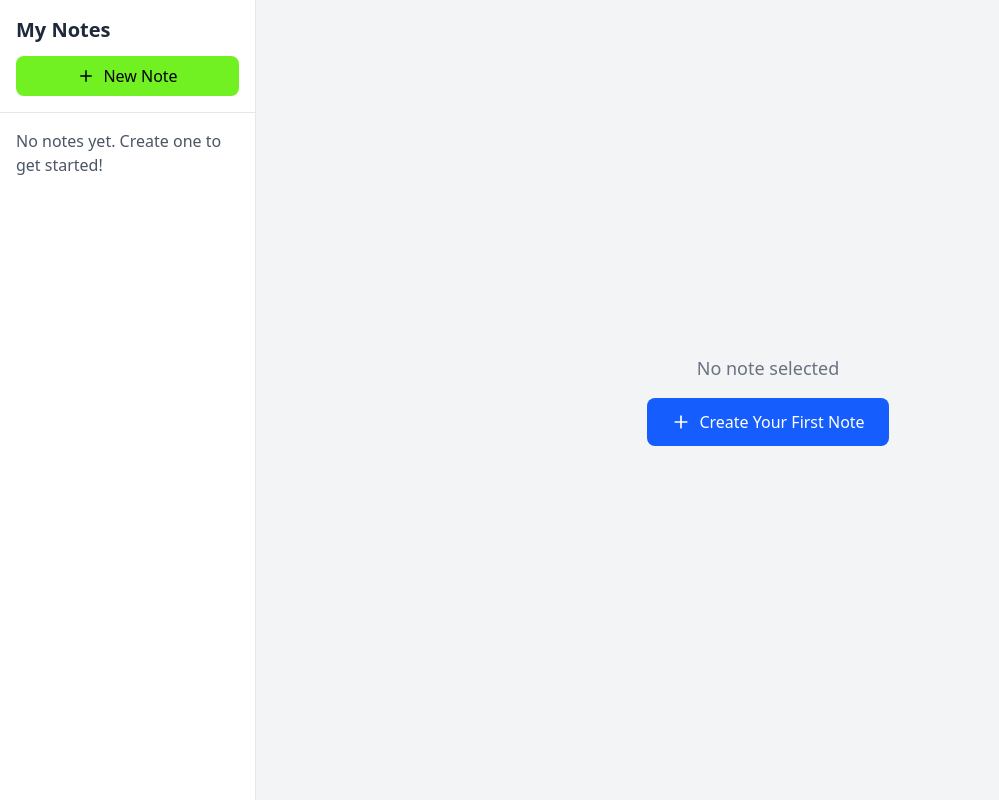
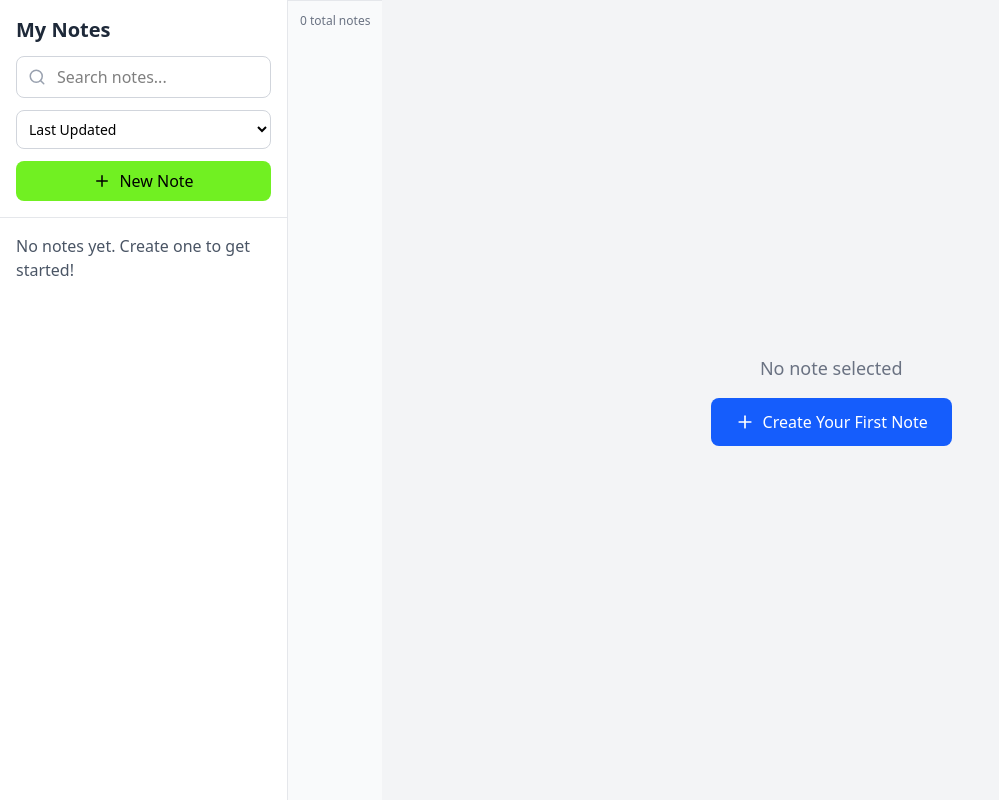
Before and after one commit to bijayjha2025/Lekha--React-Project, a React (Vite) app in the folder lekha/: page / in a window 1280 px wide. Shown: the whole page, without its empty margins (0-999 px from the left). Built offline with nearby package versions, Linux system fonts and the light colour scheme.

Commit message:
Features, sorting, note count

```diff
--- a/lekha/src/App.jsx
+++ b/lekha/src/App.jsx
@@ -1,11 +1,17 @@
-import { useState, useEffect } from 'react';
-import { Plus, Trash2 } from 'lucide-react';
+import { useState, useEffect, useRef, useCallback } from 'react';
+import { Plus, Trash2, Search, X } from 'lucide-react';
 
 function App() {
   const [notes, setNotes] = useState([]);
   const [activeNoteId, setActiveNoteId] = useState(null);
   const [currentTitle, setCurrentTitle] = useState('');
   const [currentContent, setCurrentContent] = useState('');
+  const [searchQuery, setSearchQuery] = useState('');
+  const [sortBy, setSortBy] = useState('updated');
+
+  const activeNote = notes.find(n => n.id === activeNoteId);
+
+  const savedTimeoutRef = useRef(null);
 
   useEffect(() => {
     const savedNotes = localStorage.getItem('allNotes');
@@ -20,40 +26,60 @@ function App() {
     }
    }, []);
 
-   useEffect(() => {
-    if (notes.length > 0) {
-      localStorage.setItem('allNotes', JSON.stringify(notes));
-    }
-  }, [notes]);
+  useEffect(() => {
+  if (notes.length === 0) {
+    localStorage.removeItem('allNotes');
+  } else {
+    localStorage.setItem('allNotes', JSON.stringify(notes));
+  }
+}, [notes]);
 
   const createNewNote = () => {
     const newNote = {
       id: Date.now(),
       title: 'Untitled Note',
       content: '',
-      createdAt: new Date().toLocaleDateString()
+      createdAt: new Date().toISOString(),
+      updatedAt: new Date().toISOString(),
     };
-    setNotes([newNote, ...notes]);
+    setNotes(prev => [newNote, ...prev]);
     setActiveNoteId(newNote.id);
     setCurrentTitle(newNote.title);
     setCurrentContent(newNote.content);
   };
 
   const selectNote = (note) => {
-    if(activeNoteId){
-      saveCurrentNote();
-    }
     setActiveNoteId(note.id);
     setCurrentTitle(note.title);
     setCurrentContent(note.content);
   };
 
-  const saveCurrentNote = () => {
+  const saveCurrentNote = useCallback(() => {
     if(!activeNoteId) return;
 
-    setNotes(notes.map(note =>
-      note.id === activeNoteId ? { ...note, title: currentTitle, content: currentContent, updatedAt: new Date().toLocaleDateString() } : note ));
-  }
+    setNotes(prev =>
+      prev.map(note =>
+      note.id === activeNoteId ? { ...note, title: currentTitle, content: currentContent, updatedAt: new Date().toISOString() } : note )
+    );
+  }, [activeNoteId, currentTitle, currentContent]);
+
+    useEffect(() => {
+    if(!activeNoteId) return;
+
+    if(savedTimeoutRef.current) {
+      clearTimeout(savedTimeoutRef.current);
+    }
+
+    savedTimeoutRef.current = setTimeout(() => {
+      saveCurrentNote();
+    }, 1000);
+
+    return () => {
+      if(savedTimeoutRef.current) {
+        clearTimeout(savedTimeoutRef.current);
+      }
+    };
+  }, [currentTitle, currentContent, saveCurrentNote]);
 
   const deleteNote = (id, e) => {
     e.stopPropagation();
@@ -73,20 +99,54 @@ function App() {
           setCurrentContent('');
         }
       }
-
-      if (newNotes.length === 0) {
-        localStorage.removeItem('allNotes');
-      }
     }
   };
+
+  const filteredNotes = notes.filter(note => {
+    const searchLower = searchQuery.toLowerCase();
+    return (
+      note.title.toLowerCase().includes(searchLower) || note.content.toLowerCase().includes(searchLower)
+    );
+  });
+
+  const sortedNotes = [...filteredNotes].sort((a, b) => {
+    switch (sortBy) {
+      case 'updated':
+        return new Date(b.updatedAt) - new Date(a.updatedAt);
+      case 'created':
+        return new Date(b.createdAt) - new Date(a.createdAt);
+      case 'title':
+        return a.title.localeCompare(b.title);
+      default:
+        return 0;
+    }
+  });
 
   const charCount = currentContent.length;
 
   return(
   <div className='flex h-screen bg-gray-100'>
-   <div className='w-64 bg-white border-r border-gray-200 flex flex-col'>
+   <div className='w-72 bg-white border-r border-gray-200 flex flex-col'>
     <div className='p-4 border-b border-gray-200'>
      <h1 className='text-xl font-bold text-gray-800 mb-3'>My Notes</h1>
+
+     <div className='relative mb-3'>
+      <Search className="absolute left-3 top-1/2 transform -translate-y-1/2 text-gray-400" size={18} />
+       <input type="text" value={searchQuery} onChange={(e) => setSearchQuery(e.target.value)} placeholder="Search notes..." className="w-full pl-10 pr-10 py-2 border border-gray-300 rounded-lg focus:outline-none focus:ring-2 focus:ring-[#bff542]"/>
+
+      {searchQuery && (
+       <button onClick={() => setSearchQuery('')} className="absolute right-3 top-1/2 transform -translate-y-1/2 text-gray-400 hover:text-gray-600">
+        <X size={18} />
+       </button>
+      )}
+     </div>
+
+     <select value={sortBy} onChange={(e) => setSortBy(e.target.value)} className='w-full mb-3 p-2 border border-gray-300 rounded-lg focus:outline-none focus:ring-2 focus:ring-[#bff542] text-sm'>
+      <option value='' disabled>Sort By</option>
+      <option value='updated'>Last Updated</option>
+      <option value='created'>Creation Date</option>
+      <option value='title'>Title(A-Z)</option>
+     </select>
 
      <button onClick={createNewNote} className='w-full flex items-center justify-center gap-2 px-4 py-2 bg-[#71f022] text-black rounded-lg hover:bg-[#0dd417] transition-colors cursor-pointer'><Plus size={18} /> New Note</button>
     </div>
@@ -95,7 +155,7 @@ function App() {
      {notes.length === 0 ? (
       <p className='p-4 text-gray-600'>No notes yet. Create one to get started!</p>) : (
 
-      notes.map(note => (
+      sortedNotes.map(note => (
       <div key={note.id} onClick={() => selectNote(note)} className={`p-4 border-b border-gray-200 cursor-pointer hover:bg-gray-50 ${note.id === activeNoteId ? 'bg-gray-200' : ''}`}>
        <div className='flex justify-between items-center mb-1'>
         <h3>{note.title || 'Untitled'}</h3>
@@ -109,11 +169,18 @@ function App() {
    </div>
   </div>
 
+  <div className="p-3 border-t border-gray-200 bg-gray-50">
+    <p className="text-xs text-gray-500 text-center"> {notes.length} total note{notes.length !== 1 ? 's' : ''} {searchQuery && ` • ${sortedNotes.length} found`}
+   </p>
+  </div>
+
   <div className='flex-1 flex flex-col'>
     {activeNoteId ? (
      <>
       <div className='p-4 border-b border-gray-200'>
-       <input type='text' value={currentTitle} onChange={(e) => setCurrentTitle(e.target.value)} onBlur={saveCurrentNote} placeholder='Note Title...' className='w-full p-4 border-none text-gray-800 text-2xl font-bold focus:outline-none focus:ring-2 focus:ring-[#bff542]' />
+       <input type='text' value={currentTitle} onChange={(e) => setCurrentTitle(e.target.value)} onBlur={saveCurrentNote} placeholder='Note Title...' className='w-full p-4 border-none text-gray-800 text-2xl font-bold focus:outline-none focus:ring-2 focus:ring-[#bff542]'/>
+       <p>Auto saving... Last saved: {activeNote ? new Date(activeNote.updatedAt).toLocaleDateString() : 'Never'}
+       </p>
       </div>
 
       <div className="flex-1 p-6 overflow-y-auto">
```
